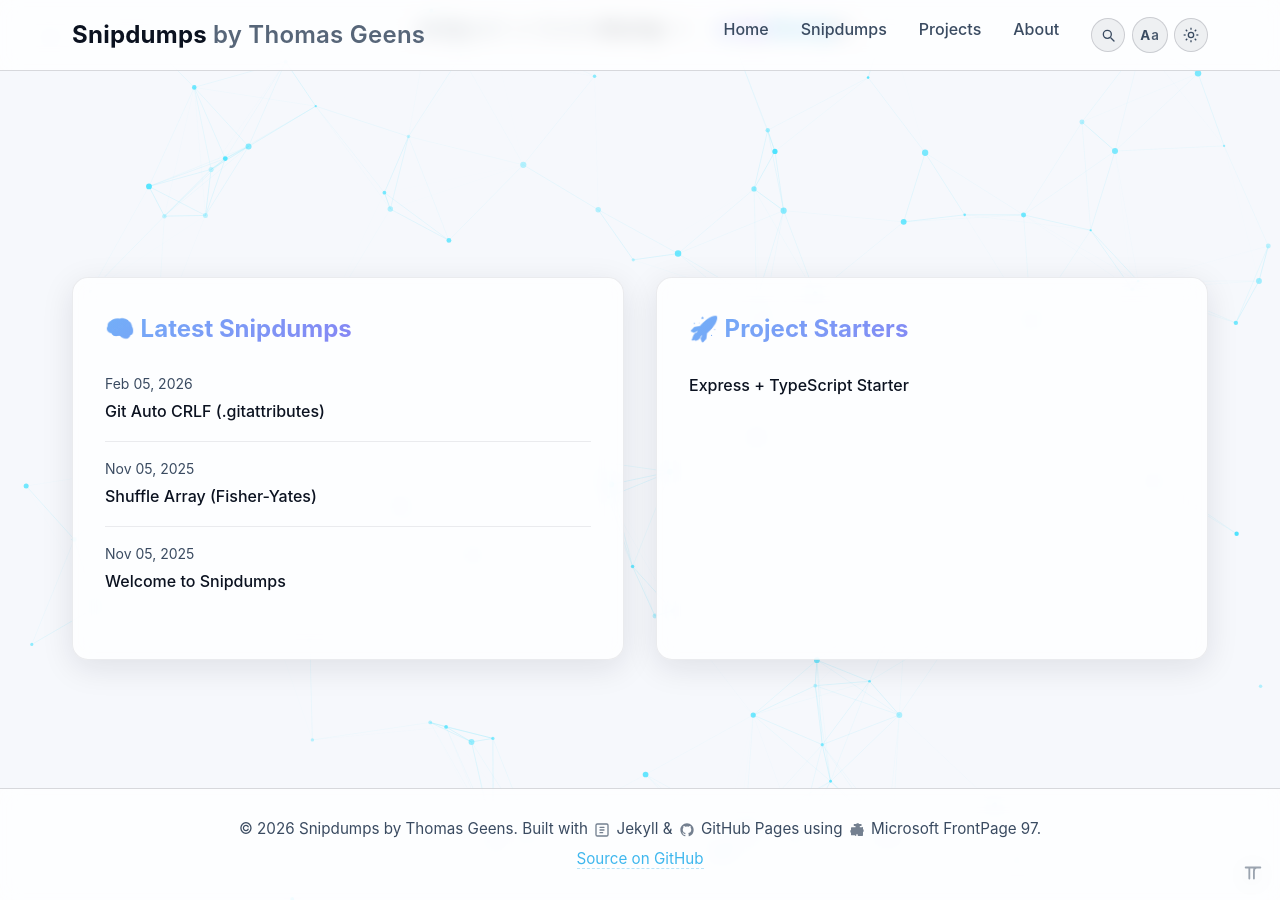
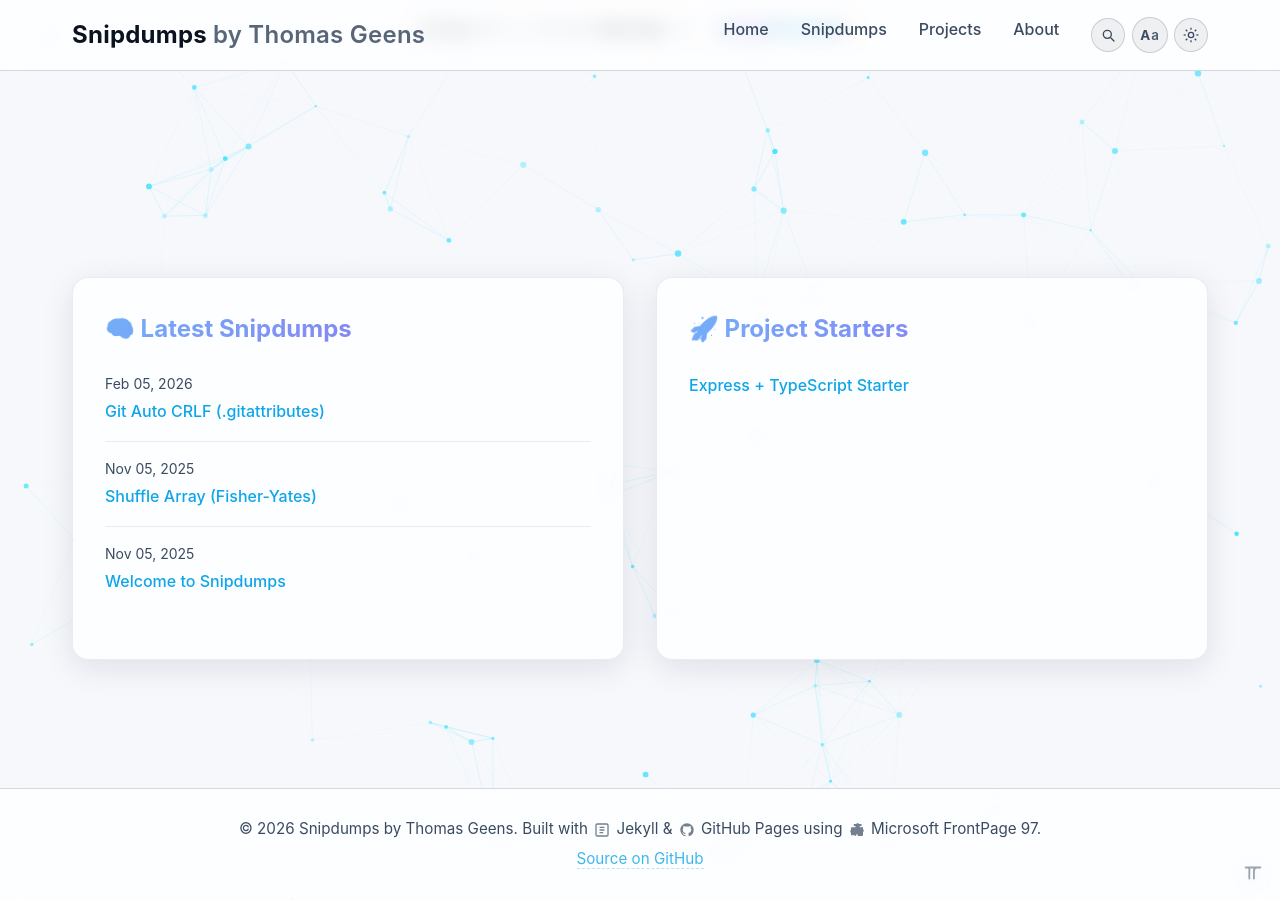
Before and after one commit to thomasgeens/thomasgeens.github.io, a Jekyll site: the page built from index.html, in a window 1280 px wide and 900 px high, scrolled down 446 px. Built offline with Jekyll 4.4.1, drawn with Linux system fonts in a browser that asks for light colours; emoji names are drawn with the system emoji font.

Commit message:
chore(css): change item colors in overview lists to blue instead of white

```diff
--- a/assets/css/main.css
+++ b/assets/css/main.css
@@ -933,7 +933,7 @@ body.theme-light .chip .count {
 }
 
 .post-list a {
-  color: var(--text-primary);
+  color: var(--accent);
   text-decoration: none;
   transition: color 0.3s ease;
   font-weight: 500;
```
